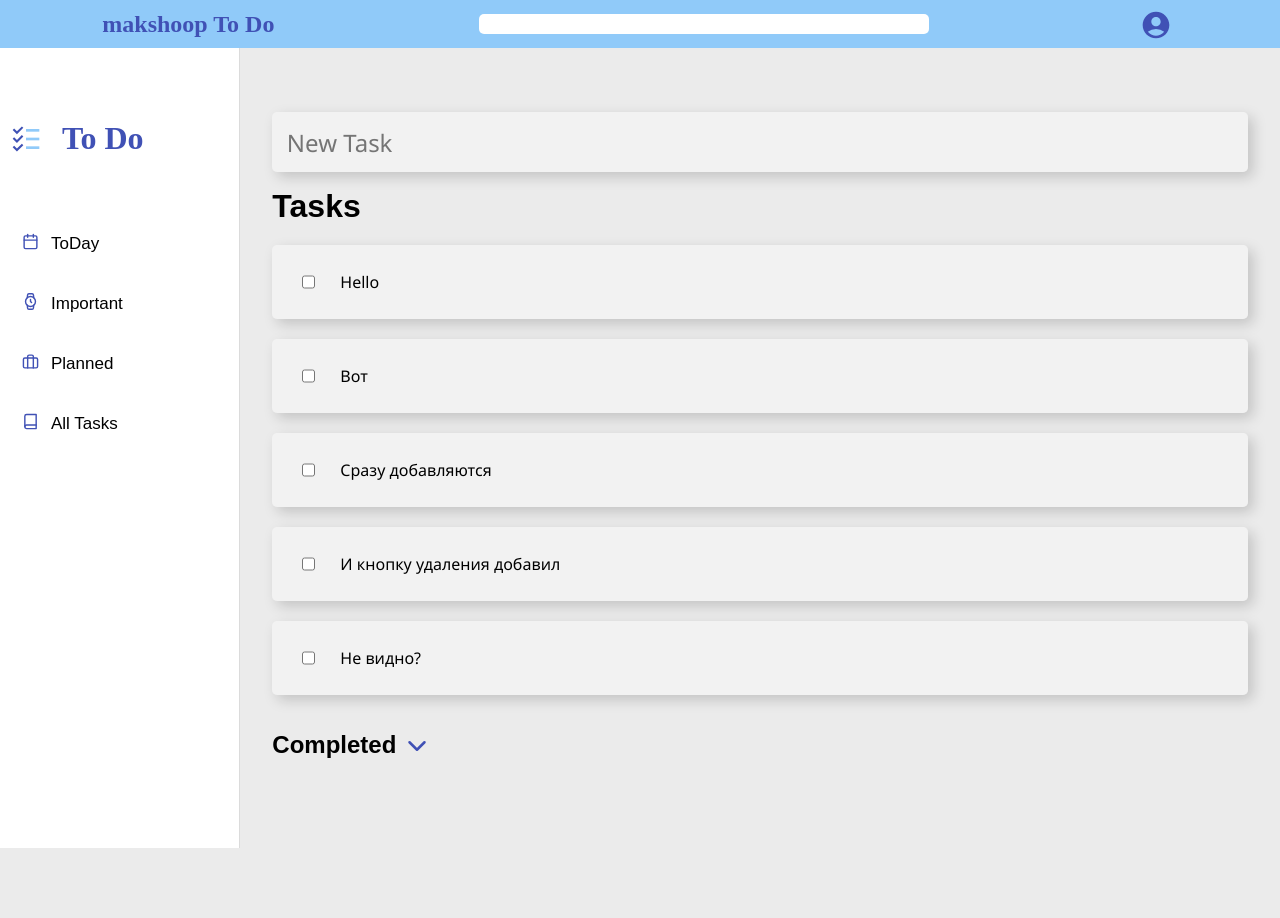
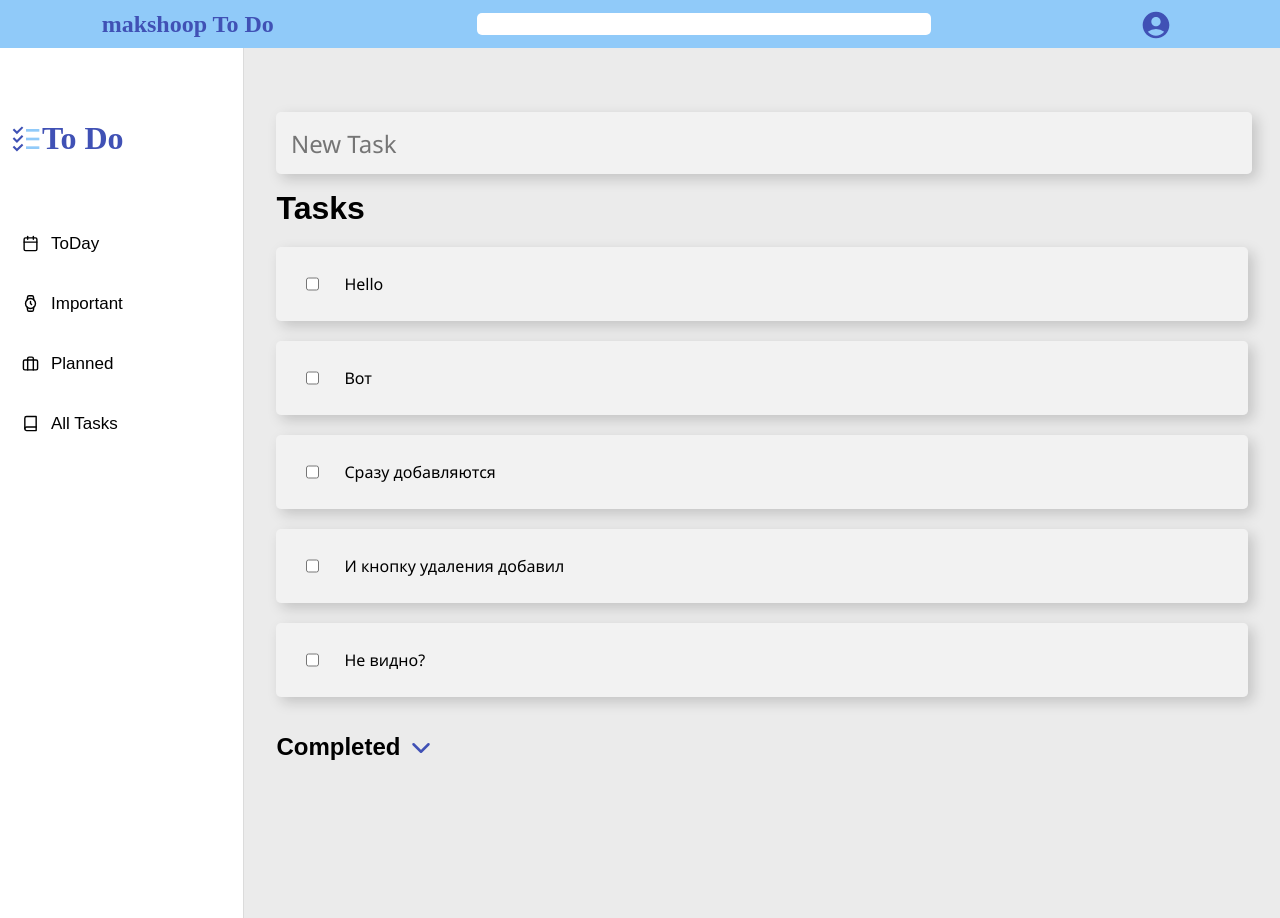
Before and after one commit to makshoop/ToDo, a React (Vite) app: page / in a window 1280 px wide. Before the commit the page ends 848 px from the top, so only its background shows below. Built offline with nearby package versions, Linux system fonts and the light colour scheme; data requests are answered from the project's data file; a web font is replaced by a local one.

Commit message:
delete redudant elements

```diff
--- a/src/сomponents/Sidebar/index.jsx
+++ b/src/сomponents/Sidebar/index.jsx
@@ -12,41 +12,31 @@ export function Sidebar() {
 	return (
 		<aside className="sidebar">
 			<header className="sidebarHeader">
-				<i className="toDoIcon">
-					<FcTodoList />
-				</i>
+				<FcTodoList />
 				<p>To Do</p>
 			</header>
 			<nav>
-				<button>
+				<button type="button">
 					<span>
-						<i className="toDoIcon">
-							<FiCalendar />
-						</i>
+						<FiCalendar />
 						<span>ToDay</span>
 					</span>
 				</button>
-				<button>
+				<button type="button">
 					<span>
-						<i className="importantIcon">
-							<FiWatch />
-						</i>
+						<FiWatch />
 						<span>Important</span>
 					</span>
 				</button>
-				<button>
+				<button type="button">
 					<span>
-						<i className="plannedIcon">
-							<FiBriefcase />
-						</i>
+						<FiBriefcase />
 						<span>Planned</span>
 					</span>
 				</button>
-				<button>
+				<button type="button">
 					<span>
-						<i className="allTasksIcon">
-							<FiBook />
-						</i>
+						<FiBook />
 						<span>All Tasks</span>
 					</span>
 				</button>
--- a/src/сomponents/Sidebar/styles.css
+++ b/src/сomponents/Sidebar/styles.css
@@ -1,8 +1,3 @@
- *{
-    box-sizing: border-box;
-}
-
-
 .sidebar{
     display: flex;
     flex-direction: column;
@@ -31,10 +26,11 @@
     padding-right: 20px;
 }
 
-.sidebar i {
+/* TODO разобраться с цветом иконки */
+/* .sidebar svg {
     color: #4051b5;
 
-}
+} */
 .sidebar button{
     height: 60px;
     background: transparent;
@@ -73,14 +69,6 @@
 
 
 @media (width < 700px){
-    .toDoIcon{
-        display: none;
-    }
-
-    .toDoIcon{
-        display: block;
-    }
-
     .sidebarHeader p{
         display: none;
     }
```
